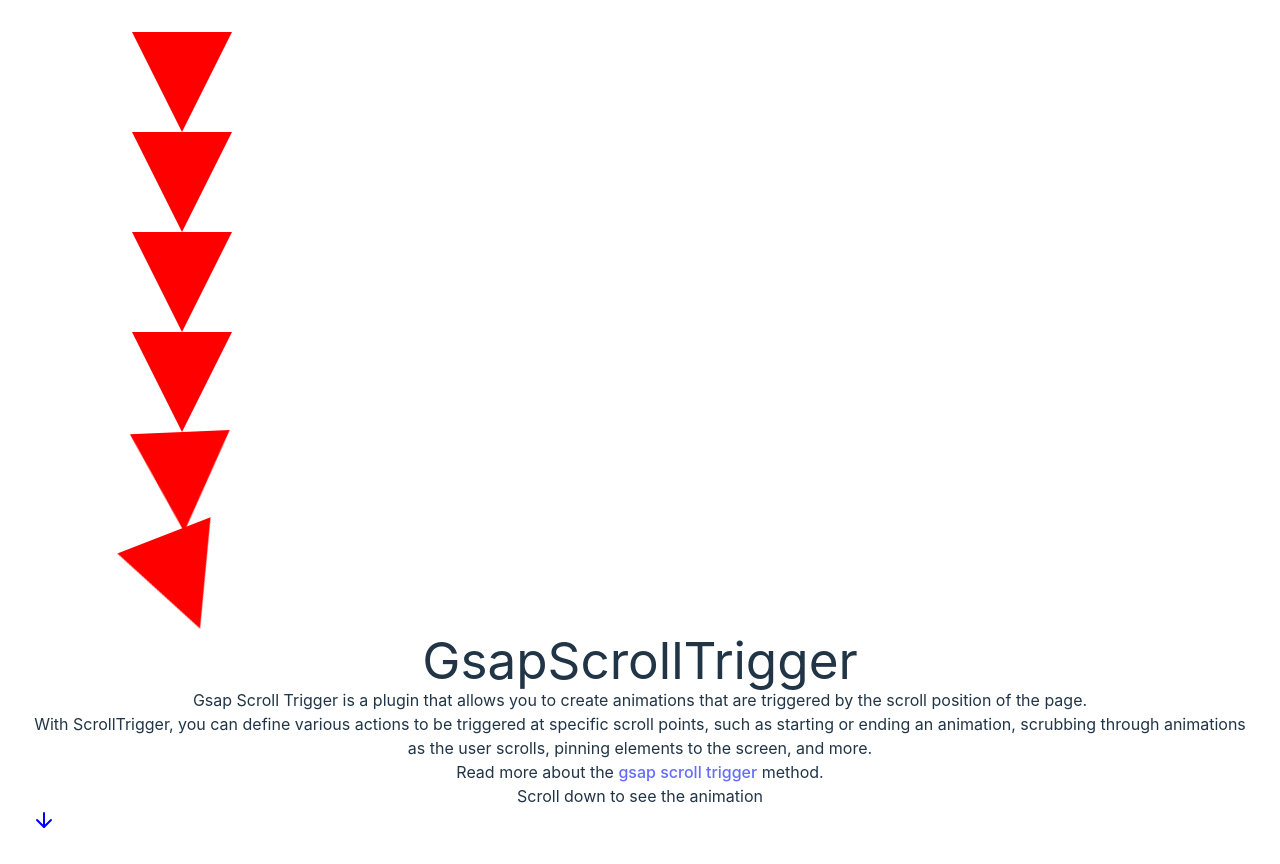
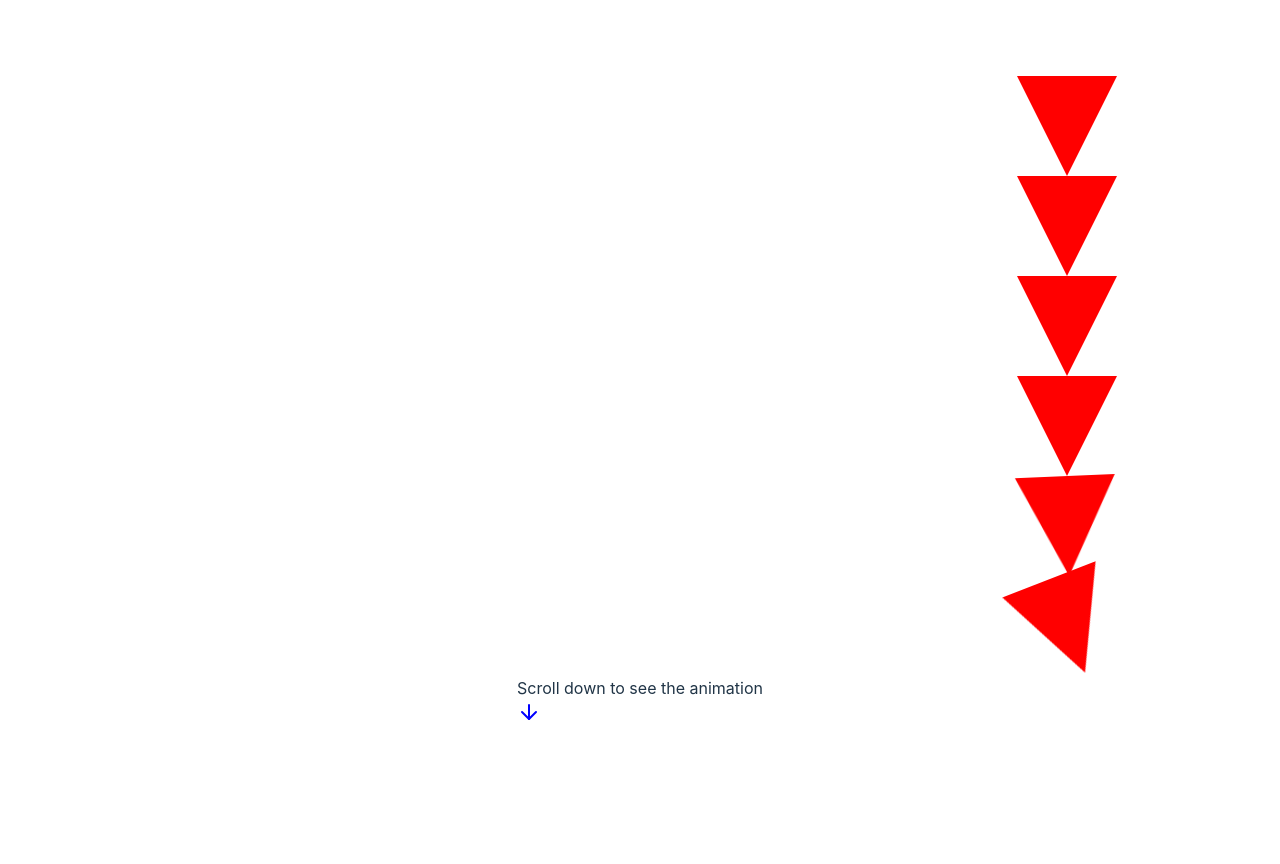
Before and after one commit to judejay/tri, a React (Vite) app: page / in a window 1280 px wide. After the commit the page ends 800 px from the top, so only its background shows below. Built offline with nearby package versions, Linux system fonts and the light colour scheme.

Commit message:
Refactor GsapScrollTrigger component and update App integration

```diff
--- a/src/App.jsx
+++ b/src/App.jsx
@@ -2,7 +2,7 @@
 import gsap from 'gsap';
 import { useGSAP } from '@gsap/react';
 import './App.css';
-import GsapScrollTrigger from './GsapExample';
+import GsapScrollTrigger from './GsapScrollTrigger';
 
 gsap.registerPlugin(useGSAP);
 
@@ -12,7 +12,7 @@ export default function App() {
         () => {
             gsap.fromTo('.triangle',
               {
-                x:100
+                x:500
               },
               {
                 rotation:180,
@@ -41,7 +41,7 @@ export default function App() {
 <>
 <div className=' flex items-center' id='circle'>
 
-            <section className='h-[100vh] flex items-center justify-center'>
+            <section className='h-[60vh] flex items-center justify-center'>
              <div className="triangle ml-1"></div>
              <div className="triangle ml-1"></div>
              <div className="triangle ml-1"></div>
--- a/src/GsapExample.jsx
+++ b/src/GsapScrollTrigger.jsx
@@ -38,32 +38,6 @@ const GsapScrollTrigger = () => {
 
   return (
     <main>
-      <h1>GsapScrollTrigger</h1>
-
-      <p className="mt-5 text-gray-500">
-        Gsap Scroll Trigger is a plugin that allows you to create animations
-        that are triggered by the scroll position of the page.
-      </p>
-
-      <p className="mt-5 text-gray-500">
-        With ScrollTrigger, you can define various actions to be triggered at
-        specific scroll points, such as starting or ending an animation,
-        scrubbing through animations as the user scrolls, pinning elements to
-        the screen, and more.{" "}
-      </p>
-
-      <p className="mt-5 text-gray-500">
-        Read more about the{" "}
-        <a
-          href="https://gsap.com/docs/v3/Plugins/ScrollTrigger/"
-          target="_blank"
-          rel="noreferrer noopener nofollow"
-        >
-          gsap scroll trigger
-        </a>{" "}
-        method.
-      </p>
-
       <div className="w-full h-[70vh] flex justify-center items-center flex-col">
         <p className="text-center text-gray-500">
           Scroll down to see the animation
@@ -86,6 +60,7 @@ const GsapScrollTrigger = () => {
         </svg>
       </div>
 
+
       <div className="mt-20 w-full h-screen" ref={scrollRef}>
         <div
           id="scroll-pink"
```
